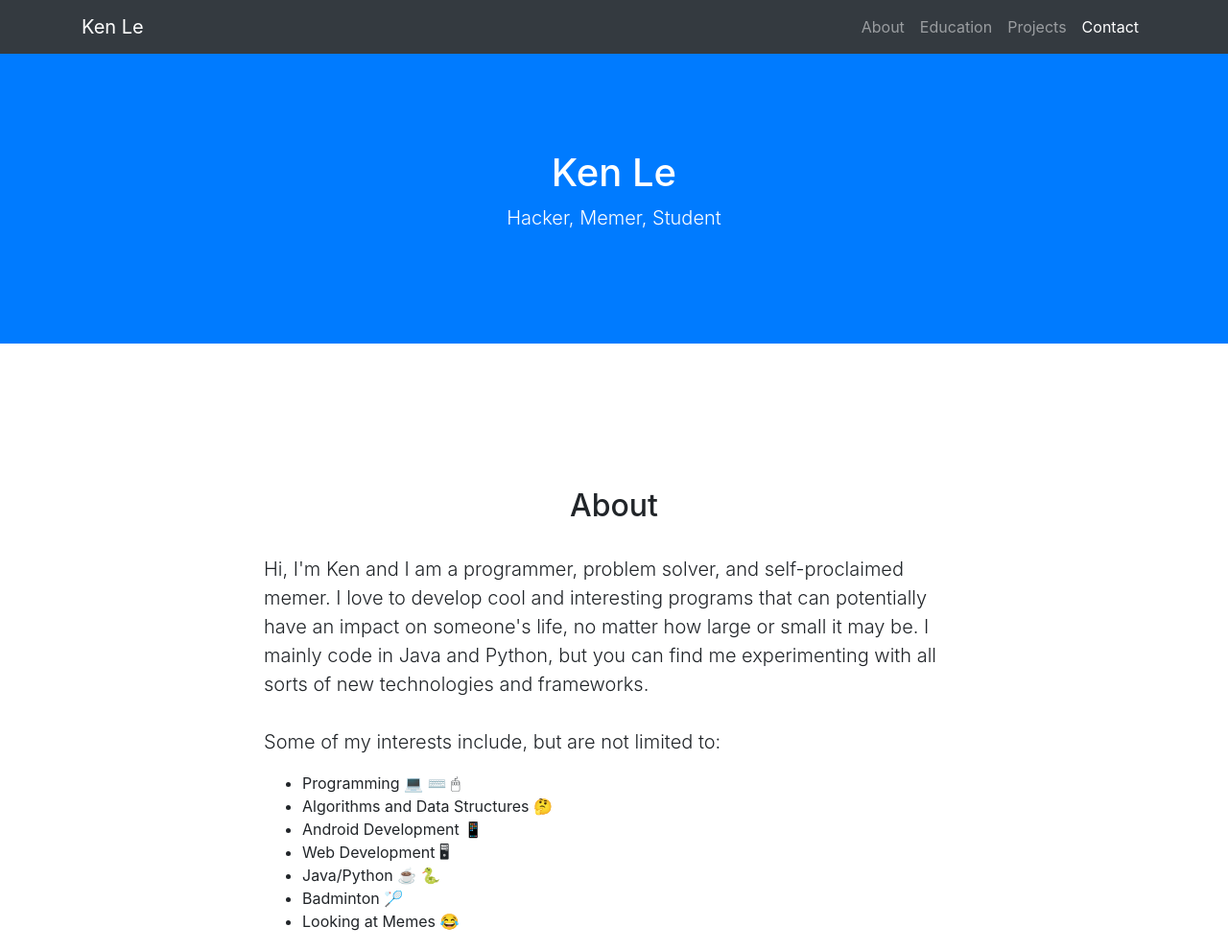
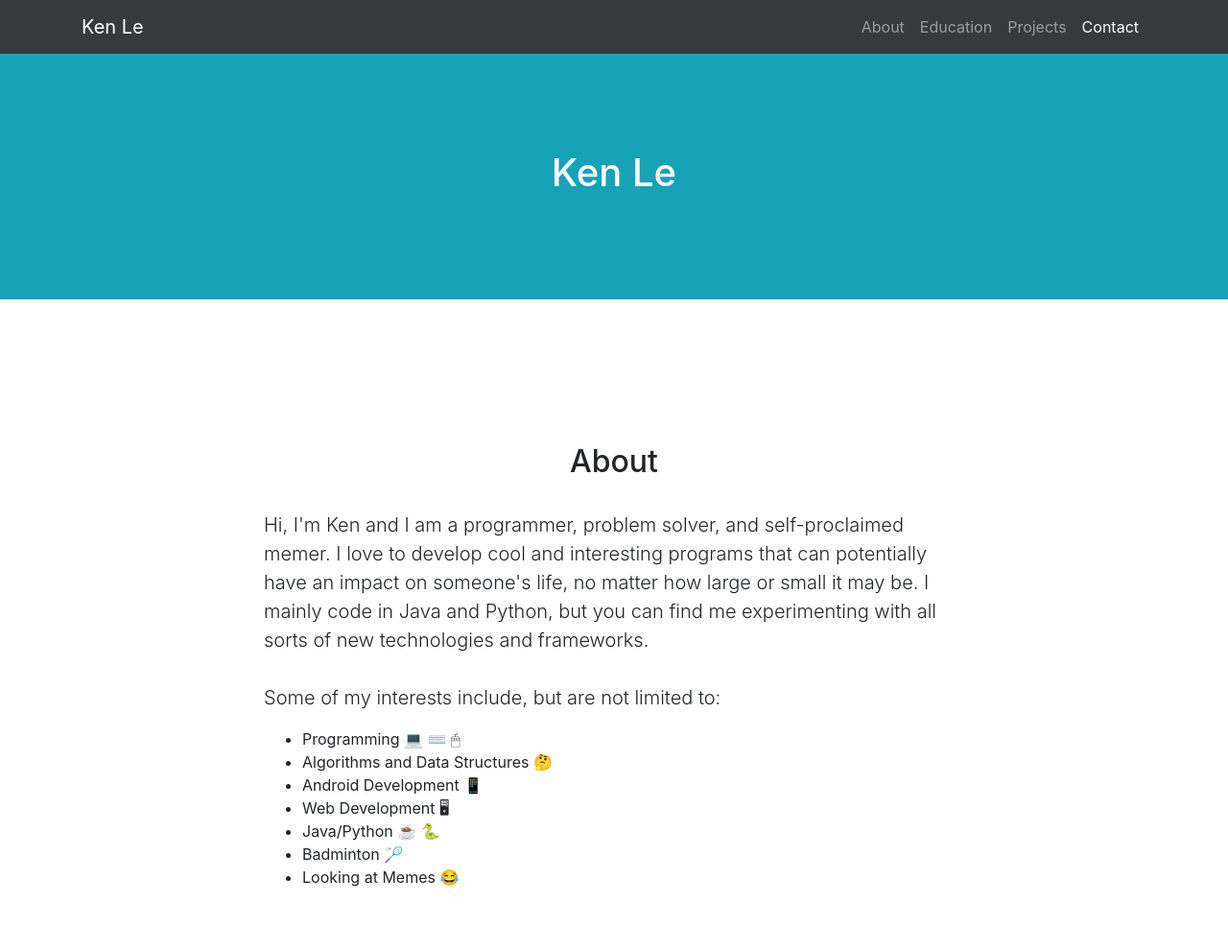
Before and after one commit to kenle123/kenle.github.io, a website with bundled scripts: page index.html in a window 1280 px wide. Shown: the top 991 px of the page at 96% size. Built offline with nearby package versions, Linux system fonts and the light colour scheme.

Commit message:
Changed header color and deleted text

```diff
--- a/index.html
+++ b/index.html
@@ -51,10 +51,9 @@
     </div>
   </nav>
 
-  <header class="bg-primary text-white">
+  <header class="bg-info text-white">
     <div class="container text-center">
       <h1>Ken Le</h1>
-      <p class="lead">Hacker, Memer, Student</p>
     </div>
   </header>
 
@@ -142,7 +141,8 @@
                 <li>Translated a set amount of common Chinese phrases and words into English</li>
                 <li>Displayed the Chinese characters next to the English words using a formatted output and
                   ArrayAdapter</li>
-                <li>Implemented in <a href="https://www.java.com/en/" target="_blank">Java</a> and XML using object-oriented programming</li>
+                <li>Implemented in <a href="https://www.java.com/en/" target="_blank">Java</a> and XML using
+                  object-oriented programming</li>
               </ul>
               <p class="lead">Mobile RPG</p>
               <ul>
```
